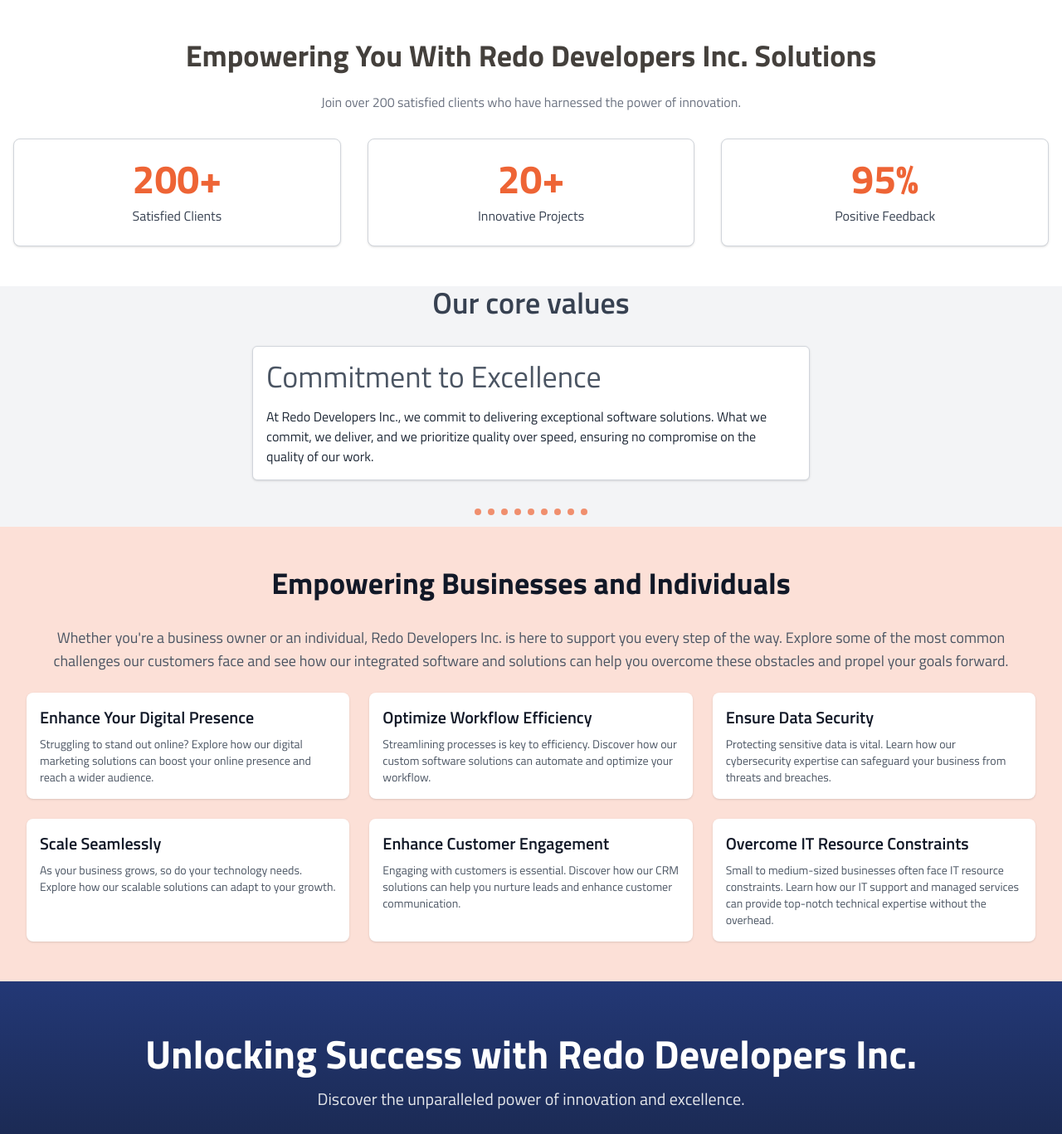
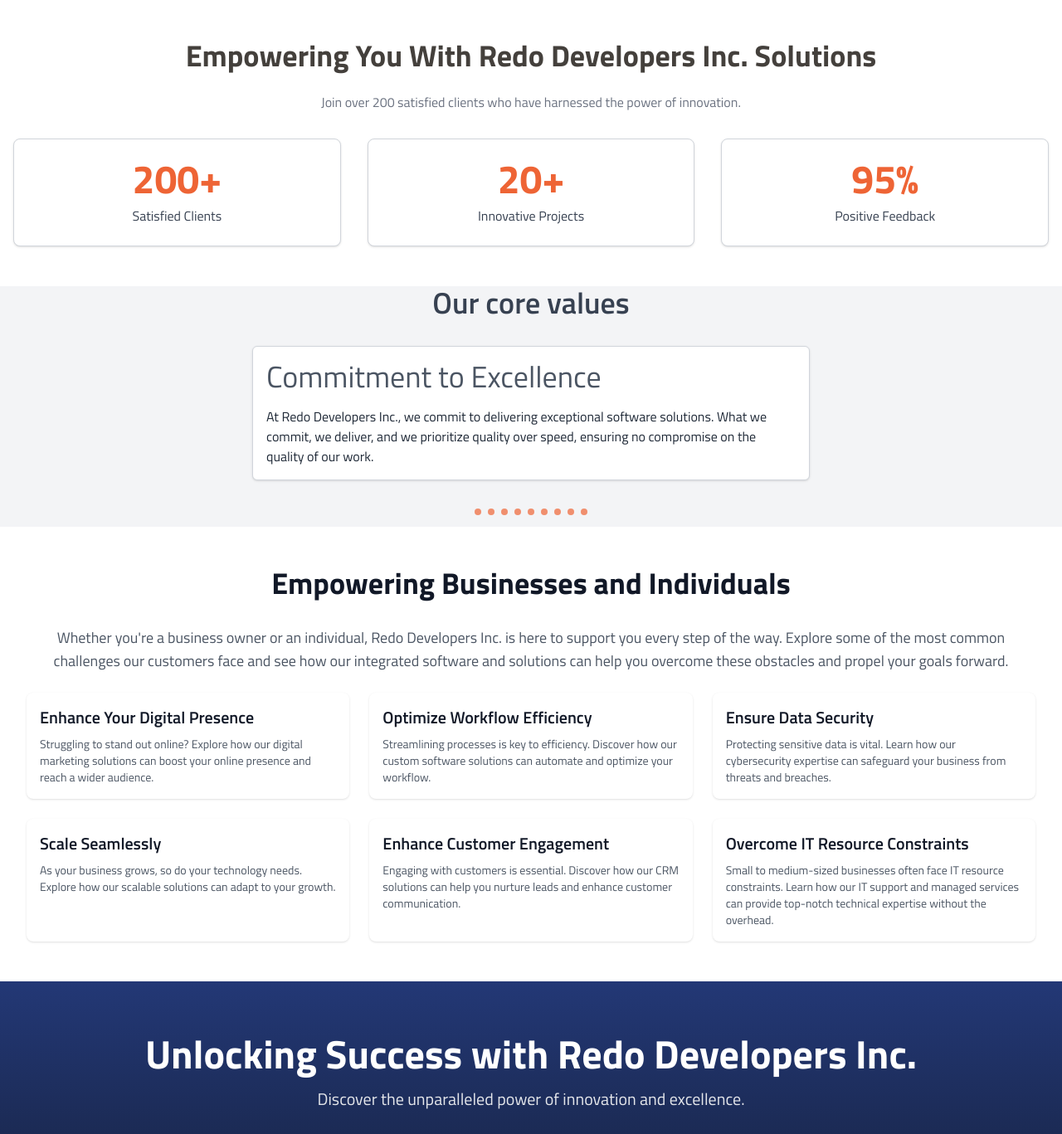
Before and after one commit to Theetawee/redodevelopers_site, a Django app: page / in a window 1280 px wide. Shown: the part 859-2226 px from the top of the page at 83% size. Run offline with Django 4.2, Linux system fonts and the light colour scheme.

Commit message:
Update index.html

```diff
--- a/templates/main/index.html
+++ b/templates/main/index.html
@@ -73,7 +73,7 @@
 
 
 
-<section class="bg-primary-100 dark:bg-gray-800 py-12">
+<section class="bg-white dark:bg-gray-800 py-12">
     <div class="max-w-screen-xl mx-auto px-4 sm:px-6 lg:px-8">
         <h2 class="text-4xl font-extrabold text-gray-900 dark:text-white text-center mb-8">Empowering Businesses and Individuals</h2>
         <p class="text-lg text-gray-600 dark:text-gray-300 text-center mb-6">Whether you're a business owner or an individual, Redo Developers Inc. is here to support you every step of the way. Explore some of the most common challenges our customers face and see how our integrated software and solutions can help you overcome these obstacles and propel your goals forward.</p>
```
